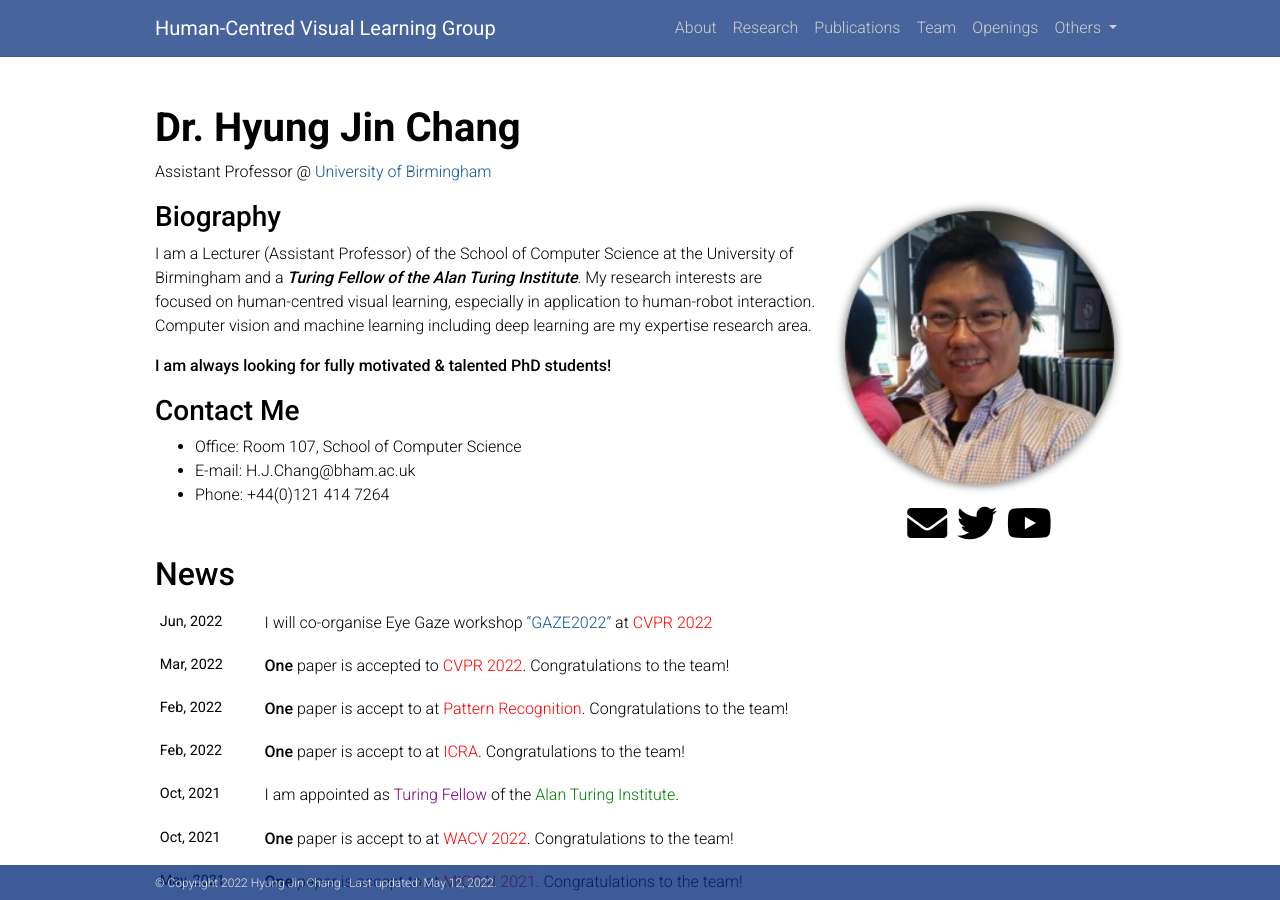
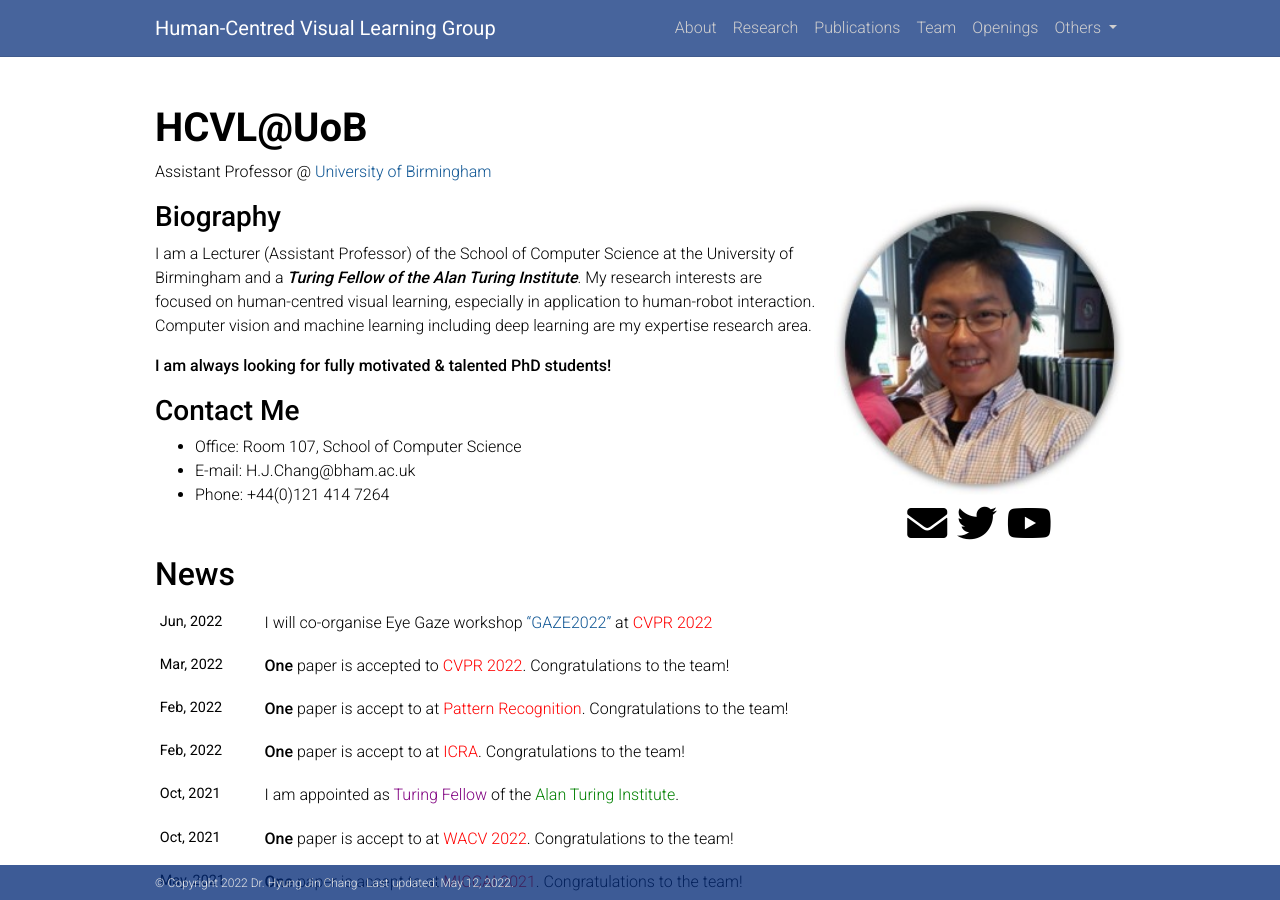
Before and after one commit to cvlab-uob/cvlab-uob.github.io, a Jekyll site: the page built from _pages/about.md, in a window 1280 px wide and 900 px high. Built offline with Jekyll 4.4.1, drawn with Linux system fonts in a browser that asks for light colours; nearby versions of some CDN libraries; comment, search, counter and statistics services are not loaded; a style sheet for code colours, icons or effects is not loaded.

Commit message:
Update _config.yml

```diff
--- a/_config.yml
+++ b/_config.yml
@@ -2,9 +2,9 @@
 # Site settings
 # -----------------------------------------------------------------------------
 
-title: Dr. Hyung Jin Chang # the website title (if blank, full name will be used instead)
+title: HCVL@UoB # the website title
 first_name: Human-Centred Visual Learning Group
-middle_name: Hyung Jin Chang
+middle_name: Dr. Hyung Jin Chang
 last_name:
 email: H.J.Chang@bham.ac.uk
 description: > # the ">" symbol means to ignore newlines until "footer_text:"
```
